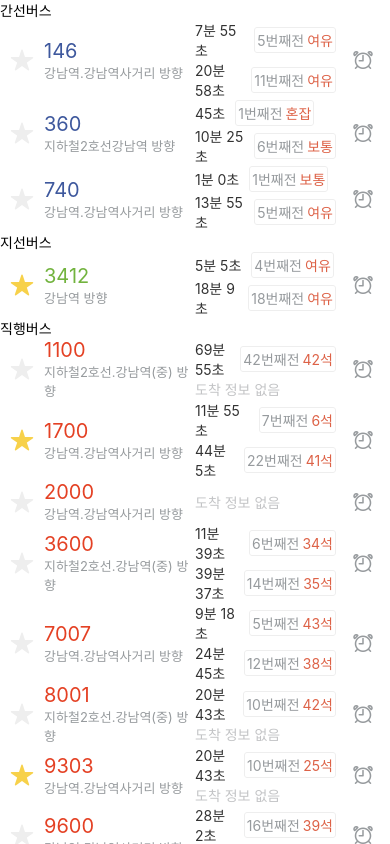
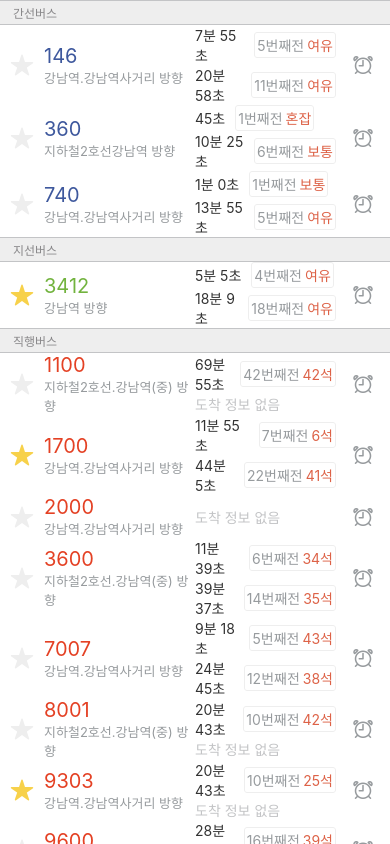
Before and after one commit to Sim0321/React-Native, a React Native app in the folder bus-app/: screen / in a window 390 px wide. Built offline with nearby package versions, Linux system fonts and the light colour scheme.

Commit message:
sectionList Header 수정

```diff
--- a/bus-app/App.js
+++ b/bus-app/App.js
@@ -22,6 +22,24 @@
 export default function App() {
   const sections = getSections(busStop.buses);
   const [now, setNow] = useState(dayjs());
+
+  const renderSectionHeader = ({ section: { title } }) => {
+    return (
+      <View
+        style={{
+          paddingLeft: 13,
+          paddingVertical: 3,
+          backgroundColor: COLOR.GRAY_1,
+          borderTopWidth: 0.5,
+          borderBottomWidth: 0.5,
+          borderTopColor: COLOR.GRAY_2,
+          borderBottomColor: COLOR.GRAY_2,
+        }}
+      >
+        <Text style={{ color: COLOR.GRAY_4, fontSize: 12 }}>{title}</Text>
+      </View>
+    );
+  };
 
   const renderItem = ({ item: bus }) => {
     const numColor = getBusNumColorByType(bus.type);
@@ -83,7 +101,7 @@
       <SectionList
         style={{ width: "100%", flex: 1 }}
         sections={sections}
-        renderSectionHeader={({ section: { title } }) => <Text>{title}</Text>}
+        renderSectionHeader={renderSectionHeader}
         renderItem={renderItem}
       />
     </SafeAreaView>
```
